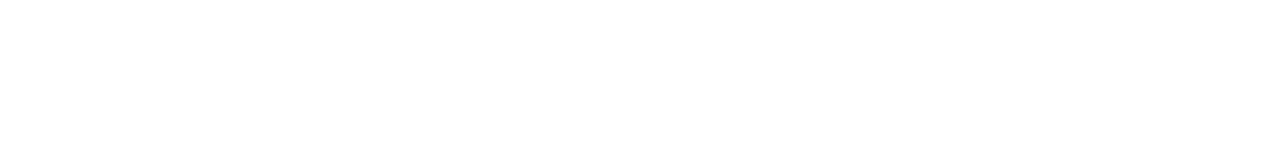
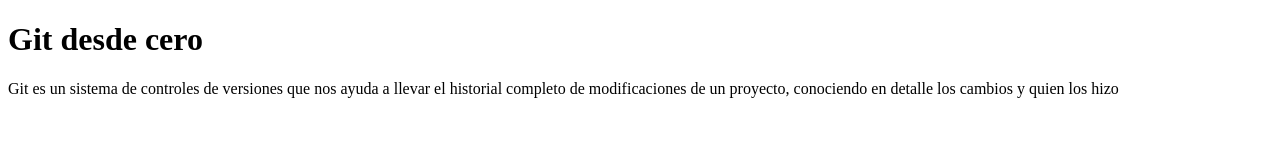
Before and after one commit to paitan2628/Git-desde-cero, a plain HTML site: page index.html in a window 1280 px wide. Drawn offline with Linux system fonts and the light colour scheme.

Commit message:
Agrega una descripcion corta de git

```diff
--- a/index.html
+++ b/index.html
@@ -5,6 +5,8 @@
 	<title>Git desde cero</title>
 </head>
 <body>
+	<h1>Git desde cero</h1>
 
+	<p>Git es un sistema de controles de versiones que nos ayuda a llevar el historial completo de modificaciones de un proyecto, conociendo en detalle los cambios y quien los hizo</p>
 </body>
 </html>
```
